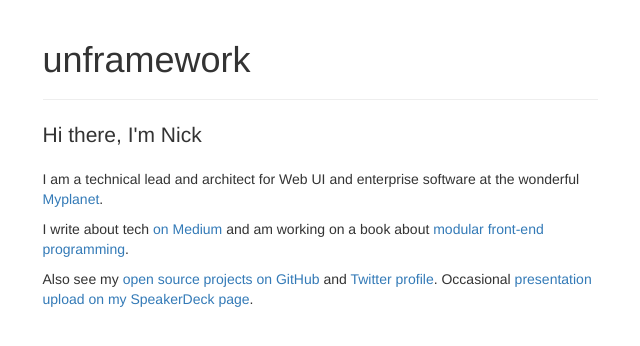
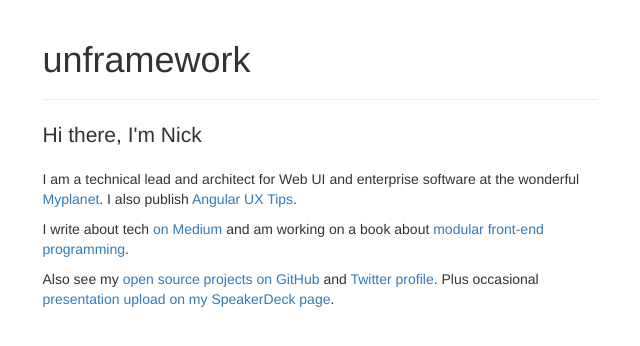
Before and after one commit to unframework/unframework-website, a Jekyll site: the page built from index.html, in a window 1280 px wide. Shown: the top 346 px of the page, without its empty margins (320-960 px from the left). Built offline with Jekyll 4.4.1, drawn with Linux system fonts in a browser that asks for light colours; Markdown is read by kramdown in place of the engine named in the settings; the list of posts is cut into pages by our own code.

Commit message:
Added ng-ux.tips link

```diff
--- a/index.html
+++ b/index.html
@@ -13,11 +13,11 @@
       </div>
 
       <p class="lead">Hi there, I'm Nick</p>
-      <p>I am a technical lead and architect for Web UI and enterprise software at the wonderful <a href="http://myplanet.com">Myplanet</a>.</p>
+      <p>I am a technical lead and architect for Web UI and enterprise software at the wonderful <a href="http://myplanet.com">Myplanet</a>. I also publish <a href="http://ng-ux.tips">Angular UX Tips</a>.</p>
       <p>I write about tech <a href="https://medium.com/@unframework">on Medium</a> and am working on a book about <a href="https://leanpub.com/modular-front-end-code">modular front-end programming</a>.</p>
       <p>
         Also see my <a href="https://github.com/unframework">open source projects on GitHub</a>
-        and <a href="https://twitter.com/unframework">Twitter profile</a>. Occasional <a href="https://speakerdeck.com/unframework">presentation upload on my SpeakerDeck page</a>.
+        and <a href="https://twitter.com/unframework">Twitter profile</a>. Plus occasional <a href="https://speakerdeck.com/unframework">presentation upload on my SpeakerDeck page</a>.
       </p>
     </div>
     <div class="col-md-3">
```
